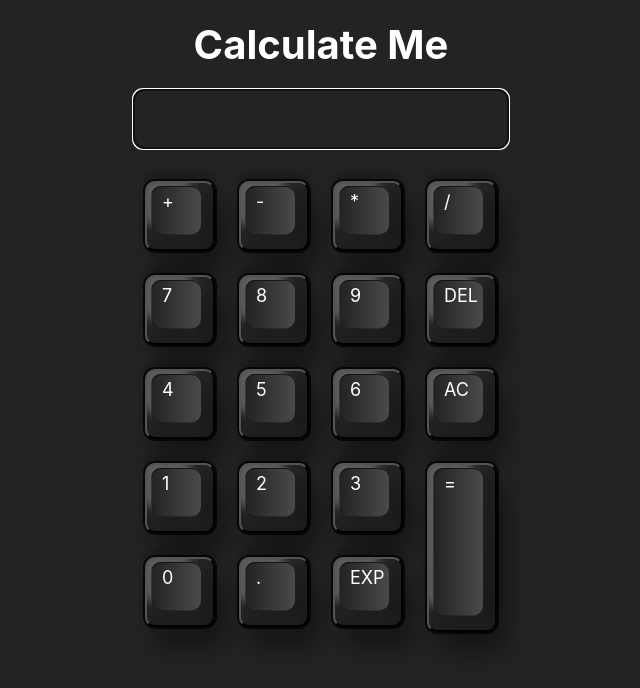
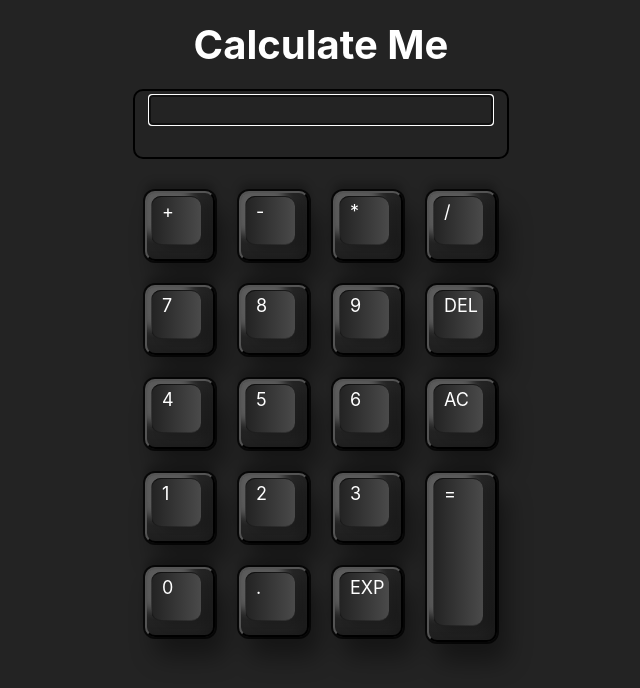
Before and after one commit to Camilo-Nore/ReactCalcutator, a React (Vite) app: page / in a window 1280 px wide. Shown: the top 688 px of the page, without its empty margins (319-959 px from the left). Built offline with nearby package versions, Linux system fonts and the light colour scheme.

Commit message:
Added preview and improving the valid input characters

```diff
--- a/src/components/Screen/index.jsx
+++ b/src/components/Screen/index.jsx
@@ -1,6 +1,8 @@
-import React from 'react';
+import React, {useState} from 'react';
 import './styles.css';
+
 export default function Screen ({userNumbers, setUserNumbers}){
+
   const handleEqual = () => {
     try{
       setUserNumbers(eval(userNumbers))
@@ -8,13 +10,27 @@ export default function Screen ({userNumbers, setUserNumbers}){
       alert('Check your equation')
     }
   };
+
   const handleChange = (e) =>{
-    setUserNumbers(e.target.value)
+    const equation = e.target.value
+    const regex = /^(\d*[*-/]?\d*){1,}$/
+    regex.test(equation) && setUserNumbers(equation)
   }
+
   const handlePressedKey = (e) =>{
     e.key == 'Enter' && handleEqual()
   }
+
+  const preview = (equation) => {
+    try{
+      return eval(equation)
+    }catch{}
+  }
+
   return(
-    <input type="text" autoFocus className='screen' onChange={handleChange} value={userNumbers || ''} onKeyPress={handlePressedKey}/>
+    <div className='screen'>
+      <input type="text" autoFocus className='screen-input' onChange={handleChange} value={userNumbers || ''} onKeyPress={handlePressedKey}/>
+      <p className='preview-result'>{preview(userNumbers)}</p>
+    </div>
   )
 }
--- a/src/components/Screen/styles.css
+++ b/src/components/Screen/styles.css
@@ -1,11 +1,27 @@
 .screen{
   margin-bottom: 20px;
+  height: 70px;
   min-height: 60px;
-  font-size:18px;
-  padding: 5px;
+  padding: 5px 15px 5px 15px;
   border-radius: 10px;
   background: transparent;
   border: 2px solid #000;
-  color: #fff;
   font-family: -apple-system, BlinkMacSystemFont, 'Segoe UI', Roboto, Oxygen, Ubuntu, Cantarell, 'Open Sans', 'Helvetica Neue', sans-serif;
 }
+.screen-input,
+.preview-result{
+  font-size:18px;
+  background: transparent;
+  width: 100%;
+  height: 50%;
+}
+.screen-input{
+  color: #fff;
+  border: none;
+  border-bottom: 1px solid #a3a3a3;
+  caret-color: #fff;
+}
+.preview-result{
+  margin-top: 5px;
+  color: #a3a3a3;
+}
```
